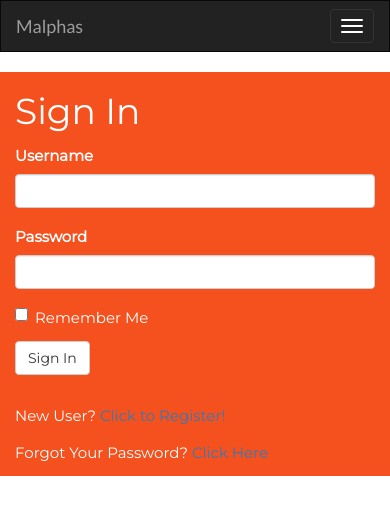
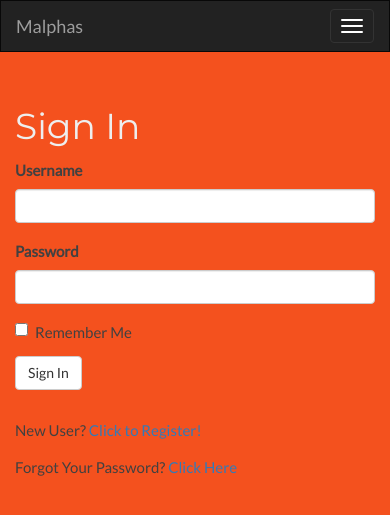
Before and after one commit to ZodinDevelopment/Malphas, a Flask app: page /login in a window 390 px wide. Shown: the top 515 px of the page. Run offline with Flask 2, Linux system fonts and the light colour scheme; some libraries are stand-ins or nearby versions.

Commit message:
mobile deploy

```diff
--- a/app/templates/base.html
+++ b/app/templates/base.html
@@ -7,27 +7,42 @@
 <link href="https://fonts.googleapis.com/css?family=Lato" rel="stylesheet" type="text/css">
 <style>
 body {
+	background-color: #f4511e;
+	color: #414141;
 	font: 400 15px Lato, sans-serif;
 	line-height: 1.8;
-	color: #818181;
+
+}
+p {
+	color: #414141;
+}
+h1 {
+	font-family: Montserrat, sans-serif;
+	color: #eee;
+
 }
 h2 {
 	font-size: 24px;
 	text-transform: uppercase;
-	color: #303030;
+	color: #414141;
 	font-weight: 600;
 	margin-bottom: 30px;
 }
 h4 {
 	font-size: 19px;
 	line-height: 1.375em;
-	color: #303030;
+	color: #414141;
 	font-weight: 400;
 	margin-bottom: 30px;
 }
+.container {
+	background-color: #f4511e;
+
+	padding: 15px 15px;
+}
 .jumbotron {
 	background-color: #f4511e;
-	color: #fff;
+	color: #eee;
 	padding: 100px 25px;
 	font-family: Montserrat, sans-serif;
 }
@@ -37,11 +52,7 @@ h4 {
 .bg-grey {
 	background-color: #f6f6f6;
 }
-.bg-orange {
-	background-color: #f4511e;
-	color: #fff;
-	font-family: Montserrat, sans-serif;
-}
+
 .logo-small {
 	color: #f4511e;
 	font-size: 50px;
@@ -87,7 +98,7 @@ h4 {
 {% endblock %}
 
 {% block content %}
-	<div class="container bg-orange">
+	<div class="container">
 		{% with messages = get_flashed_messages() %}
 		{% if messages %}
 			{% for message in messages %}
--- a/app/templates/user.html
+++ b/app/templates/user.html
@@ -2,7 +2,7 @@
 
 
 {% block app_content %}
-<table class="table table-hover bg-orange">
+<table class="table bg-orange">
 	<tr>
 		<td width="256px"><img src="{{ user.avatar(256) }}"></td>
 		<td>
--- a/index.txt
+++ /dev/null
@@ -1 +0,0 @@
-Lorem ipsum
--- a/log.txt
+++ b/log.txt
@@ -1 +1 @@
-2020/11/23 20:07:21 Micro started
+2020/11/24 04:59:57 Micro started
```
Also changed, not shown: 8 other files.
